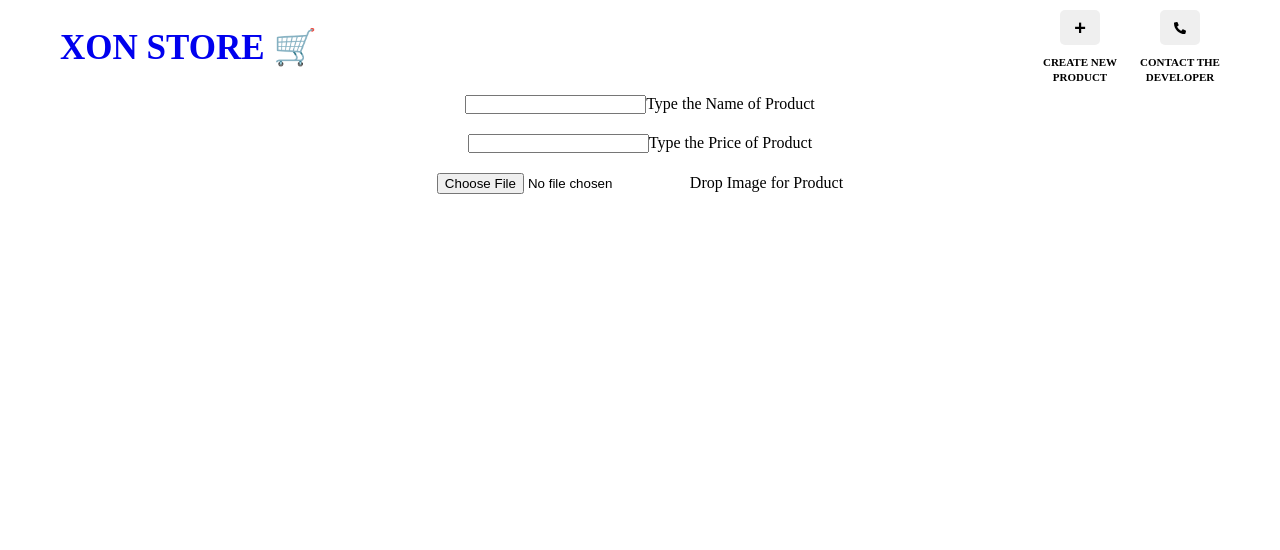
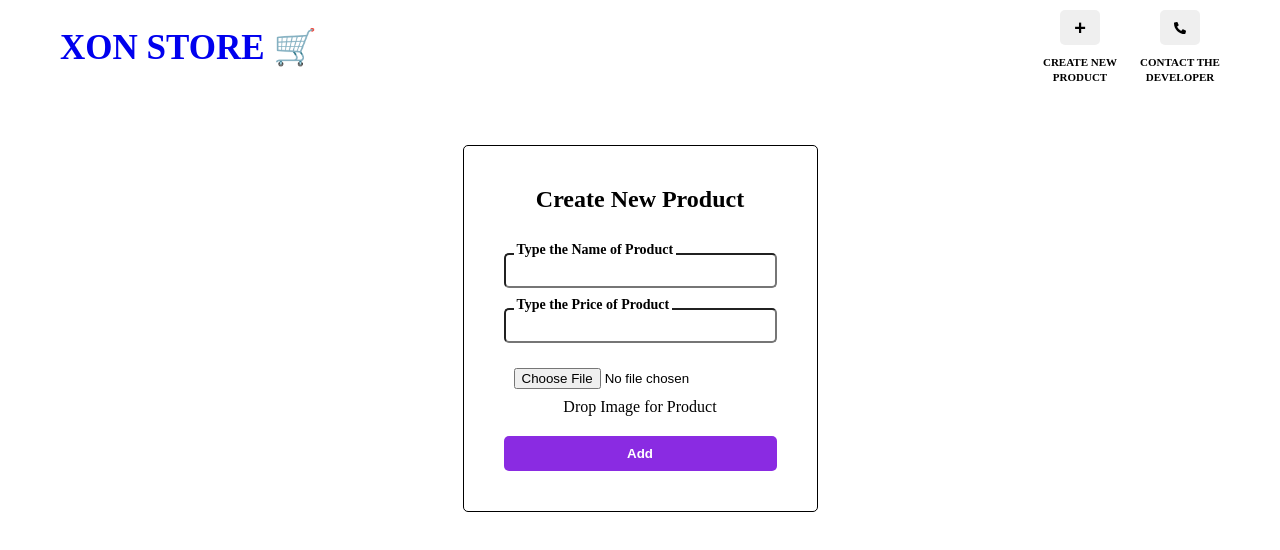
Before and after one commit to Qoqondabitta/restaurant, a React (Vite) app in the folder frontend/: page /create in a window 1280 px wide. Shown: the top 550 px of the page. Built offline with nearby package versions, Linux system fonts and the light colour scheme.

Commit message:
add page has been added Alhamdulillah

```diff
--- a/frontend/src/index.css
+++ b/frontend/src/index.css
@@ -136,3 +136,25 @@
 .w-120{
   width: 120px;
 }
+
+/* margins */
+
+.mb-10{
+  margin-bottom: 10px;
+}
+
+.mb-20{
+  margin-bottom: 20px;
+}
+
+.mt-10{
+  margin-top: 10px;
+}
+
+.mt-20{
+  margin-top: 20px;
+}
+
+.mt-50{
+  margin-top: 50px;
+}
--- a/frontend/src/pages/create/Create.jsx
+++ b/frontend/src/pages/create/Create.jsx
@@ -1,23 +1,30 @@
 import React from 'react'
 import "./create.css"
+import {Link} from "react-router-dom"
 
 const Create = () => {
   return (
     <div className="main-common-style center">
-      <div className="container-common-style center">
-        <form className="column-center gap-20">
-          <div className="form-group">
+      <div className="container-common-style gap-20 center">
+        <form className="column-center mt-50 form-style gap-20">
+          <h2 className="mb-20">Create New Product</h2>
+          <div className="form-group column-center">
             <input type="text" />
             <label>Type the Name of Product</label>
           </div>
-          <div className="form-group">
+          <div className="form-group column-center">
             <input type="text" />
             <label>Type the Price of Product</label>
           </div>
-          <div className="form-group">
+          <div className="form-group column-center">
             <input type="file" />
-            <label>Drop Image for Product</label>
+            <p>Drop Image for Product</p>
           </div>
+            <button type="submit" className="button-common-style add-btn">
+          <Link style={{textDecoration: "none", color: "white"}} to="/">
+              Add
+          </Link>
+            </button>
         </form>
       </div>
     </div>
--- a/frontend/src/pages/create/create.css
+++ b/frontend/src/pages/create/create.css
@@ -0,0 +1,50 @@
+.form-style{
+  max-width: 450px;
+  width: 100%;
+  padding: 40px;
+  border-radius: 5px;
+  border: 1px solid black;
+}
+
+.form-group {
+  position: relative;
+  width: 100%;
+}
+
+.add-btn{
+  border: none;
+  text-align: center;
+  width: 100%;
+  height: 35px;
+  background-color: blueviolet;
+  color: white;
+}
+
+.form-group input {
+  max-width: 400px;
+  width: 100%;
+  outline: none;
+  height: 35px;
+  padding: 5px 10px;
+  border-radius: 5px;
+}
+
+.form-group input::placeholder {
+  color: transparent;
+}
+
+.form-group label {
+  position: absolute;
+  top: -9px;
+  left: 15px;
+  font-weight: bold;
+  font-size: 18px;
+}
+
+.form-group input:focus + .form-group label,
+.form-group input:not(:placeholder-shown) + label {
+  transform: translate(-5px, -5px);
+  padding: 3px;
+  font-size: 14px;
+  background-color: white;
+}
```
